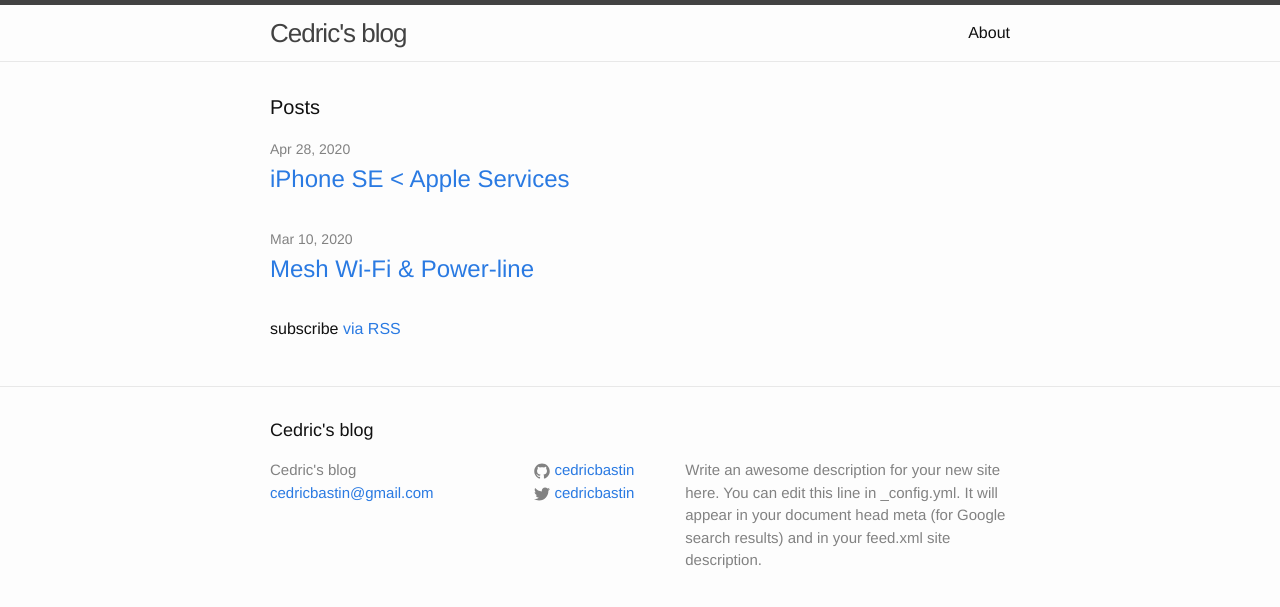
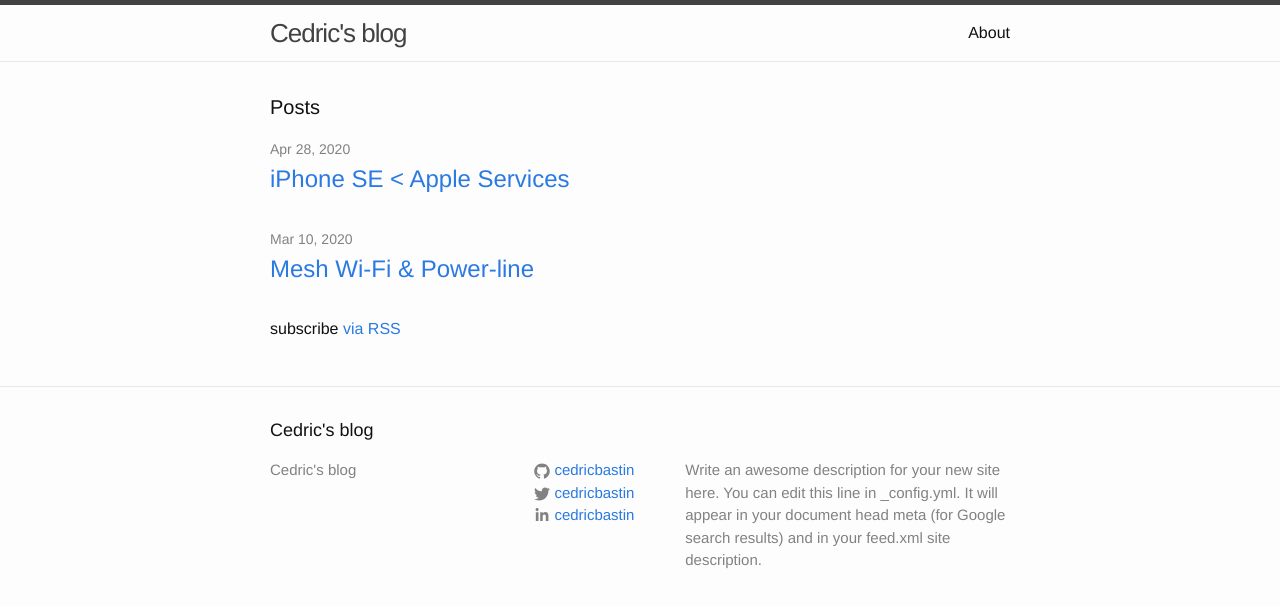
Before and after one commit to cedricbastin/cedricbastin.github.io, a Jekyll site: the page built from index.html, in a window 1280 px wide. Shown: the top 607 px of the page. Built offline with Jekyll 4.4.1, drawn with Linux system fonts in a browser that asks for light colours.

Commit message:
remove email, add linkedin

```diff
--- a/_config.yml
+++ b/_config.yml
@@ -1,16 +1,14 @@
 # Site settings
 title: Cedric's blog
-email: cedricbastin@gmail.com
 description: > # this means to ignore newlines until "baseurl:"
   Write an awesome description for your new site here. You can edit this
   line in _config.yml. It will appear in your document head meta (for
   Google search results) and in your feed.xml site description.
-baseurl: "" # the subpath of your site, e.g. /blog/
-url: "http://cedricbastin.github.io" # the base hostname & protocol for your site
+baseurl: ""
+url: "https://cedricbastin.github.io"
 github_username: cedricbastin
-stackoverflow_username: cedricbastin
 twitter_username: cedricbastin
-faceook_username: cedricbastin
+linkedin_username: cedricbastin
 
 # Build settings
 markdown: kramdown
--- a/_includes/footer.html
+++ b/_includes/footer.html
@@ -42,6 +42,24 @@
             </a>
           </li>
           {% endif %}
+
+          {% if site.linkedin_username %}
+          <li>
+            <a href="https://www.linkedin.com/in/{{ site.linkedin_username }}">
+              <span class="icon  icon--linkedin">
+                <svg viewBox="0 50 512 512" >
+                  <path fill="#828282" d="M150.65,100.682c0,27.992-22.508,50.683-50.273,50.683c-27.765,0-50.273-22.691-50.273-50.683
+                  C50.104,72.691,72.612,50,100.377,50C128.143,50,150.65,72.691,150.65,100.682z M143.294,187.333H58.277V462h85.017V187.333z
+                  M279.195,187.333h-81.541V462h81.541c0,0,0-101.877,0-144.181c0-38.624,17.779-61.615,51.807-61.615
+                  c31.268,0,46.289,22.071,46.289,61.615c0,39.545,0,144.181,0,144.181h84.605c0,0,0-100.344,0-173.915
+                  s-41.689-109.131-99.934-109.131s-82.768,45.369-82.768,45.369V187.333z"/>
+                </svg>
+              </span>
+
+              <span class="username">{{ site.linkedin_username }}</span>
+            </a>
+          </li>
+          {% endif %}
         </ul>
       </div>
 
```
